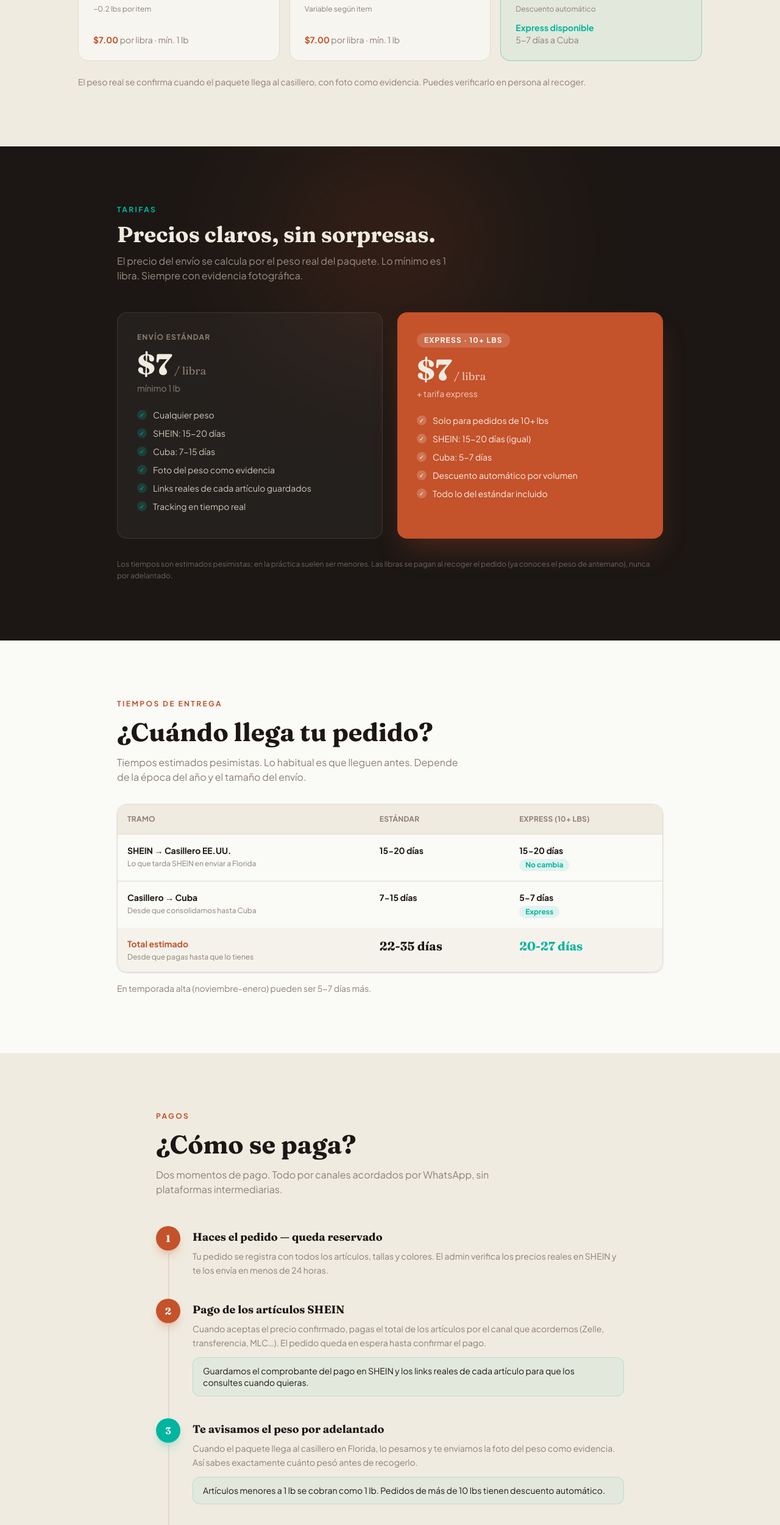
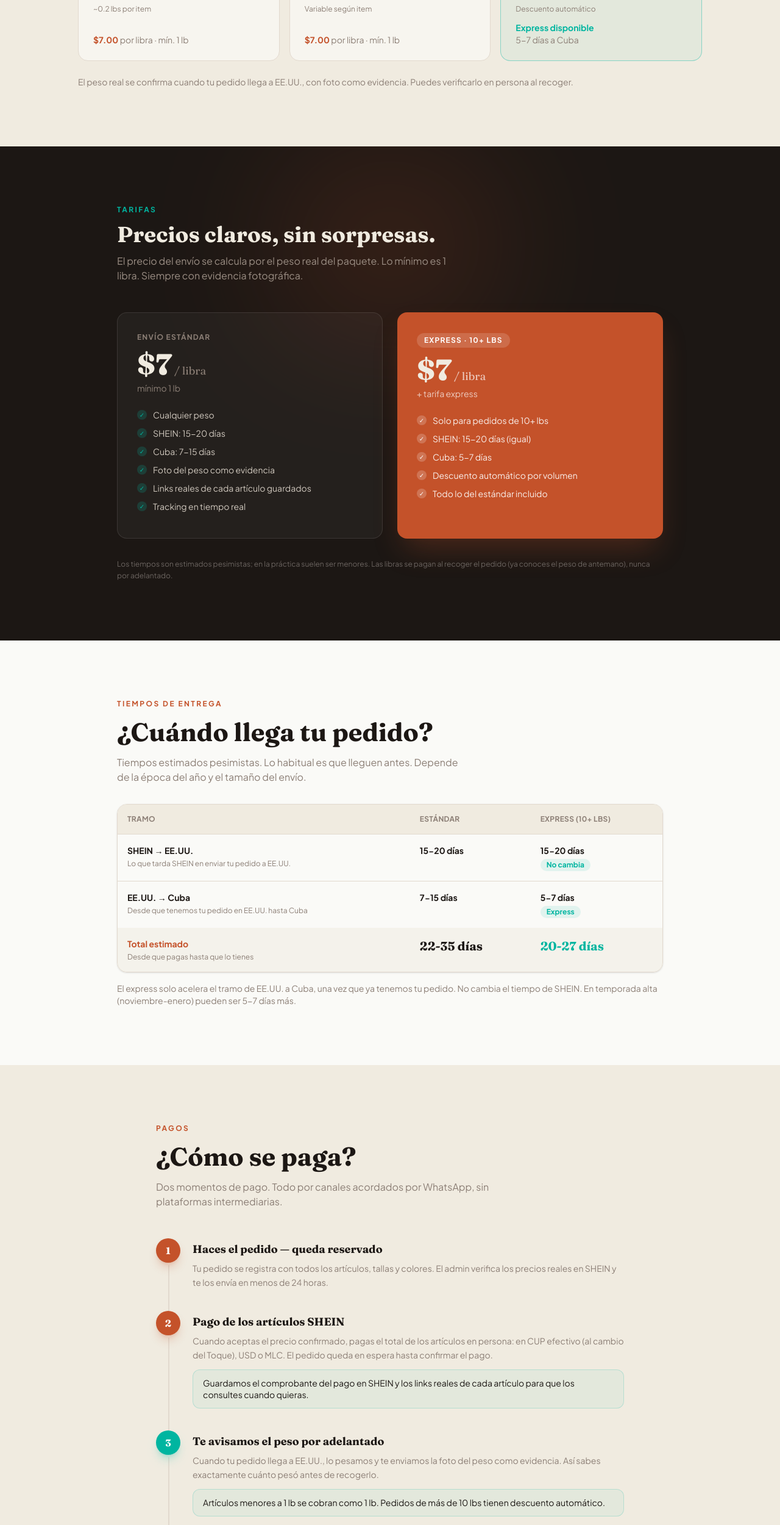
Before and after one commit to asareact/traelo-app, a Next.js app: page / in a window 1280 px wide. Shown: the part 2900-5400 px from the top of the page at 61% size. Built offline with nearby package versions, Linux system fonts and the light colour scheme; no server answers; the database is empty.

Commit message:
fix: pago CUP/USD/MLC (sin Zelle), express solo tramo EE.UU.-Cuba, sin 'casillero' visible al cliente

```diff
--- a/src/app/page.tsx
+++ b/src/app/page.tsx
@@ -270,8 +270,8 @@ export default async function Home() {
             </Reveal>
           </div>
           <p className="mt-6 text-sm text-muted">
-            El peso real se confirma cuando el paquete llega al casillero, con
-            foto como evidencia. Puedes verificarlo en persona al recoger.
+            El peso real se confirma cuando tu pedido llega a EE.UU., con foto
+            como evidencia. Puedes verificarlo en persona al recoger.
           </p>
         </div>
       </section>
@@ -383,15 +383,15 @@ export default async function Home() {
                 </thead>
                 <tbody>
                   <TiempoRow
-                    tramo="SHEIN → Casillero EE.UU."
-                    desc="Lo que tarda SHEIN en enviar a Florida"
+                    tramo="SHEIN → EE.UU."
+                    desc="Lo que tarda SHEIN en enviar tu pedido a EE.UU."
                     std="15-20 días"
                     exp="15-20 días"
                     expTag="No cambia"
                   />
                   <TiempoRow
-                    tramo="Casillero → Cuba"
-                    desc="Desde que consolidamos hasta Cuba"
+                    tramo="EE.UU. → Cuba"
+                    desc="Desde que tenemos tu pedido en EE.UU. hasta Cuba"
                     std="7-15 días"
                     exp="5-7 días"
                     expTag="Express"
@@ -417,7 +417,9 @@ export default async function Home() {
             </div>
           </Reveal>
           <p className="mt-4 text-sm text-muted">
-            En temporada alta (noviembre-enero) pueden ser 5-7 días más.
+            El express solo acelera el tramo de EE.UU. a Cuba, una vez que ya
+            tenemos tu pedido. No cambia el tiempo de SHEIN. En temporada alta
+            (noviembre-enero) pueden ser 5-7 días más.
           </p>
         </div>
       </section>
@@ -448,8 +450,8 @@ export default async function Home() {
                 note="Guardamos el comprobante del pago en SHEIN y los links reales de cada artículo para que los consultes cuando quieras."
               >
                 Cuando aceptas el precio confirmado, pagas el total de los
-                artículos por el canal que acordemos (Zelle, transferencia,
-                MLC…). El pedido queda en espera hasta confirmar el pago.
+                artículos en persona: en CUP efectivo (al cambio del Toque),
+                USD o MLC. El pedido queda en espera hasta confirmar el pago.
               </Pago>
             </Reveal>
             <Reveal>
@@ -459,9 +461,9 @@ export default async function Home() {
                 accent
                 note="Artículos menores a 1 lb se cobran como 1 lb. Pedidos de más de 10 lbs tienen descuento automático."
               >
-                Cuando el paquete llega al casillero en Florida, lo pesamos y te
-                enviamos la foto del peso como evidencia. Así sabes exactamente
-                cuánto pesó antes de recogerlo.
+                Cuando tu pedido llega a EE.UU., lo pesamos y te enviamos la
+                foto del peso como evidencia. Así sabes exactamente cuánto pesó
+                antes de recogerlo.
               </Pago>
             </Reveal>
             <Reveal>
@@ -496,7 +498,7 @@ export default async function Home() {
                 cobro.
               </Faq>
               <Faq q="¿Cuándo y cómo sé cuánto pesó mi pedido?">
-                Cuando el paquete llega al casillero lo pesamos y te enviamos{" "}
+                Cuando tu pedido llega a EE.UU. lo pesamos y te enviamos{" "}
                 <strong className="text-text">foto del peso</strong> por
                 adelantado. Así, cuando vayas a recoger tu pedido, ya sabes
                 exactamente cuánto pesó y cuánto vas a pagar por las libras.
@@ -526,9 +528,9 @@ export default async function Home() {
                 Se ofrece automáticamente al confirmar el envío.
               </Faq>
               <Faq q="¿Y si llega dañado o con artículos incorrectos?">
-                Guardamos evidencia fotográfica del contenido al recibirlo en el
-                casillero. Si hay algo incorrecto o dañado, lo notificamos antes
-                del envío a Cuba y tenemos la documentación para resolver.
+                Guardamos evidencia fotográfica del contenido al recibirlo en
+                EE.UU. Si hay algo incorrecto o dañado, lo notificamos antes del
+                envío a Cuba y tenemos la documentación para resolver.
               </Faq>
             </div>
           </Reveal>
--- a/src/lib/types.ts
+++ b/src/lib/types.ts
@@ -35,9 +35,9 @@ export const ESTADO_LABEL: Record<Estado, string> = {
   PENDIENTE_PAGO: "Pendiente de pago",
   PAGADO: "Pagado",
   COMPRADO_SHEIN: "Comprado en SHEIN",
-  EN_CAMINO_CASILLERO: "En camino al casillero",
-  EN_CASILLERO: "En el casillero",
-  CONSOLIDANDO: "Consolidando",
+  EN_CAMINO_CASILLERO: "En camino a EE.UU.",
+  EN_CASILLERO: "Recibido en EE.UU.",
+  CONSOLIDANDO: "Preparando envío",
   ENVIADO_CUBA: "Enviado a Cuba",
   EN_TRANSITO_INTERNO: "En tránsito interno",
   DISPONIBLE_ENTREGA: "Disponible para entrega",
```
Also changed, not shown: 1 other file (tests, documents, lock files or other folders).
